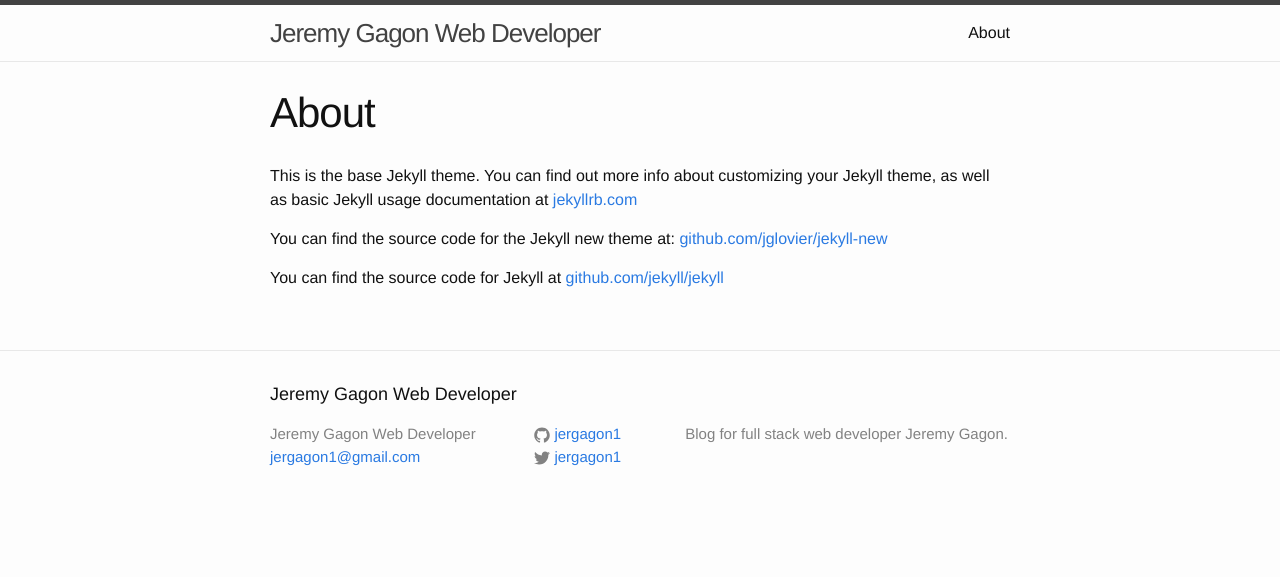
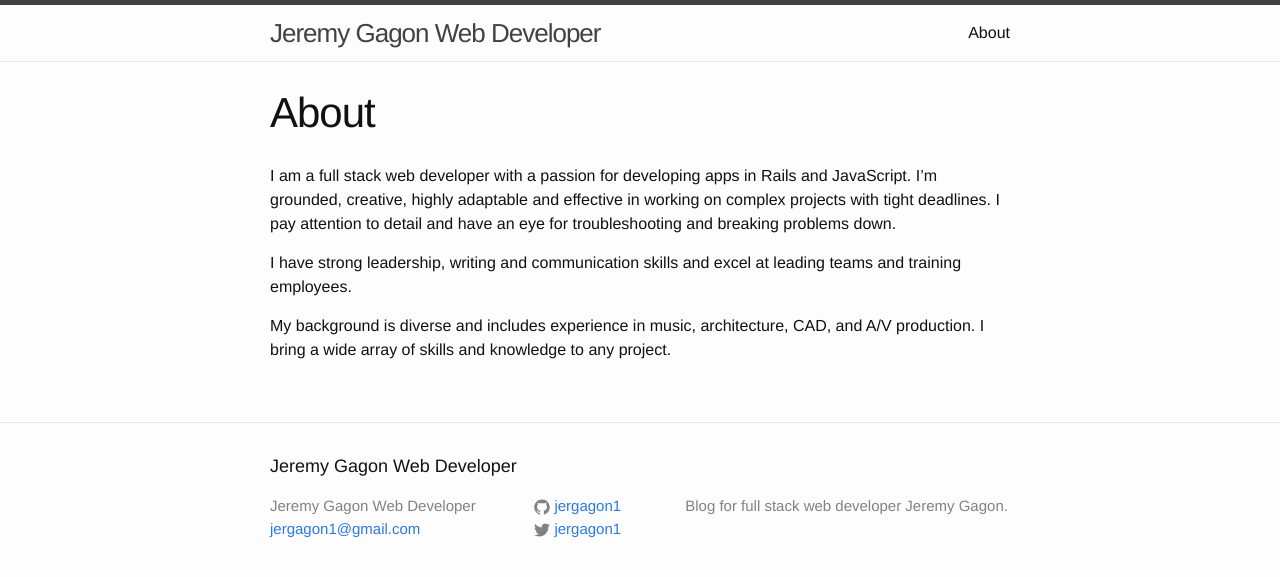
Before and after one commit to jergagon1/jergagon1.github.io, a Jekyll site: the page built from about.md, in a window 1280 px wide. Shown: the top 577 px of the page. Built offline with Jekyll 4.4.1, drawn with Linux system fonts in a browser that asks for light colours.

Commit message:
Edit about page

```diff
--- a/about.md
+++ b/about.md
@@ -4,8 +4,8 @@ title: About
 permalink: /about/
 ---
 
-This is the base Jekyll theme. You can find out more info about customizing your Jekyll theme, as well as basic Jekyll usage documentation at [jekyllrb.com](http://jekyllrb.com/)
+I am a full stack web developer with a passion for developing apps in Rails and JavaScript. I'm grounded, creative, highly adaptable and effective in working on complex projects with tight deadlines. I pay attention to detail and have an eye for troubleshooting and breaking problems down.
 
-You can find the source code for the Jekyll new theme at: [github.com/jglovier/jekyll-new](https://github.com/jglovier/jekyll-new)
+I have strong leadership, writing and communication skills and excel at leading teams and training employees.
 
-You can find the source code for Jekyll at [github.com/jekyll/jekyll](https://github.com/jekyll/jekyll)
+My background is diverse and includes experience in music, architecture, CAD, and A/V production. I bring a wide array of skills and knowledge to any project.
```
